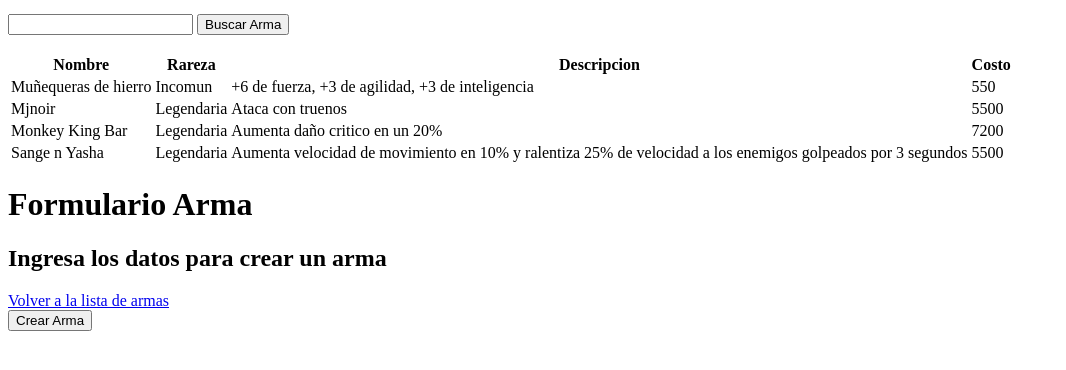
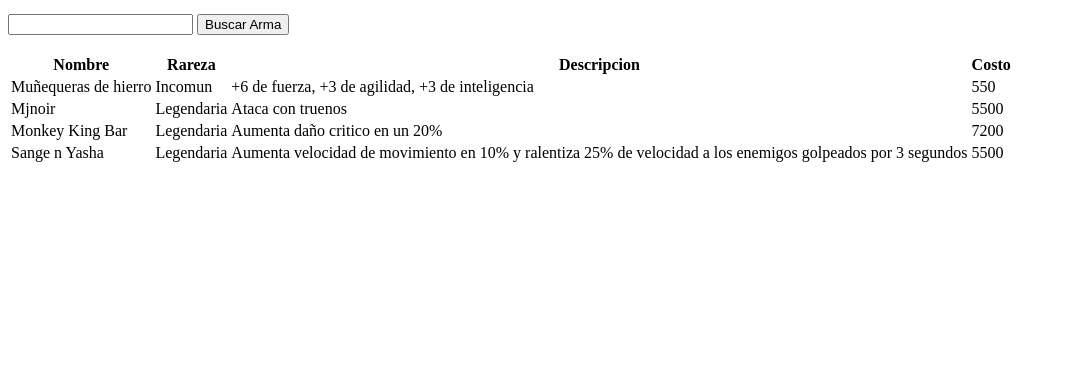
Before and after one commit to Metacious/Tercera-pre-entrega-Garling, a Django app: page /preentrega3/armas/ in a window 1280 px wide. Shown: the part 144-514 px from the top of the page, without its empty margins (0-1066 px from the left). Run offline with Django 4.2, Linux system fonts and the light colour scheme; data comes from the database, SQL or seed files in the repository; both versions use the stored data as it was after the commit.

Commit message:
Se corrigen vistas de formularios para alinearlos con crear-x.html. Considerar esto como reentrega. Ahora el sistema funciona como corresponde

```diff
--- a/preentrega3/templates/preentrega3/lista-armas.html
+++ b/preentrega3/templates/preentrega3/lista-armas.html
@@ -36,14 +36,4 @@
         </tr>
         {% endfor %}
     </table>
-
-    <h1>Formulario Arma</h1>
-    <h2>Ingresa los datos para crear un arma</h2>
-    <a href="{% url 'armas' %}">Volver a la lista de armas</a>
-    <form method="post">
-        {% csrf_token %}
-        {{formulario_arma.as_p}}
-        <input type="submit" value="Crear Arma">
-    </form>
-
 {% endblock main %}
--- a/preentrega3/views.py
+++ b/preentrega3/views.py
@@ -88,7 +88,7 @@
         formulario_heroe = HeroeFormulario()
     http_response = render(
         request = request,
-        template_name ='preentrega3/lista-heroes.html',
+        template_name ='preentrega3/crear-heroe.html',
         context = {'formulario_heroe' : formulario_heroe}
     )
     return http_response
@@ -118,7 +118,7 @@
         formulario_arma = ArmaFormulario()
     http_response = render(
         request = request,
-        template_name ='preentrega3/lista-armas.html',
+        template_name ='preentrega3/crear-arma.html',
         context = {'formulario_arma' : formulario_arma}
         )
     return http_response
@@ -151,7 +151,7 @@
         formulario_consumible = ConsumibleFormulario()
     http_response = render(
         request = request,
-        template_name ='preentrega3/lista-consumibles.html',
+        template_name ='preentrega3/crear-consumible.html',
         context = {'formulario_consumible' : formulario_consumible}
         )
     return http_response
```
Also changed, not shown: preentrega3/templates/preentrega3/lista-consumibles.html (+0 -8 lines), preentrega3/templates/preentrega3/lista-heroes.html (+0 -9 lines), db.sqlite3.
